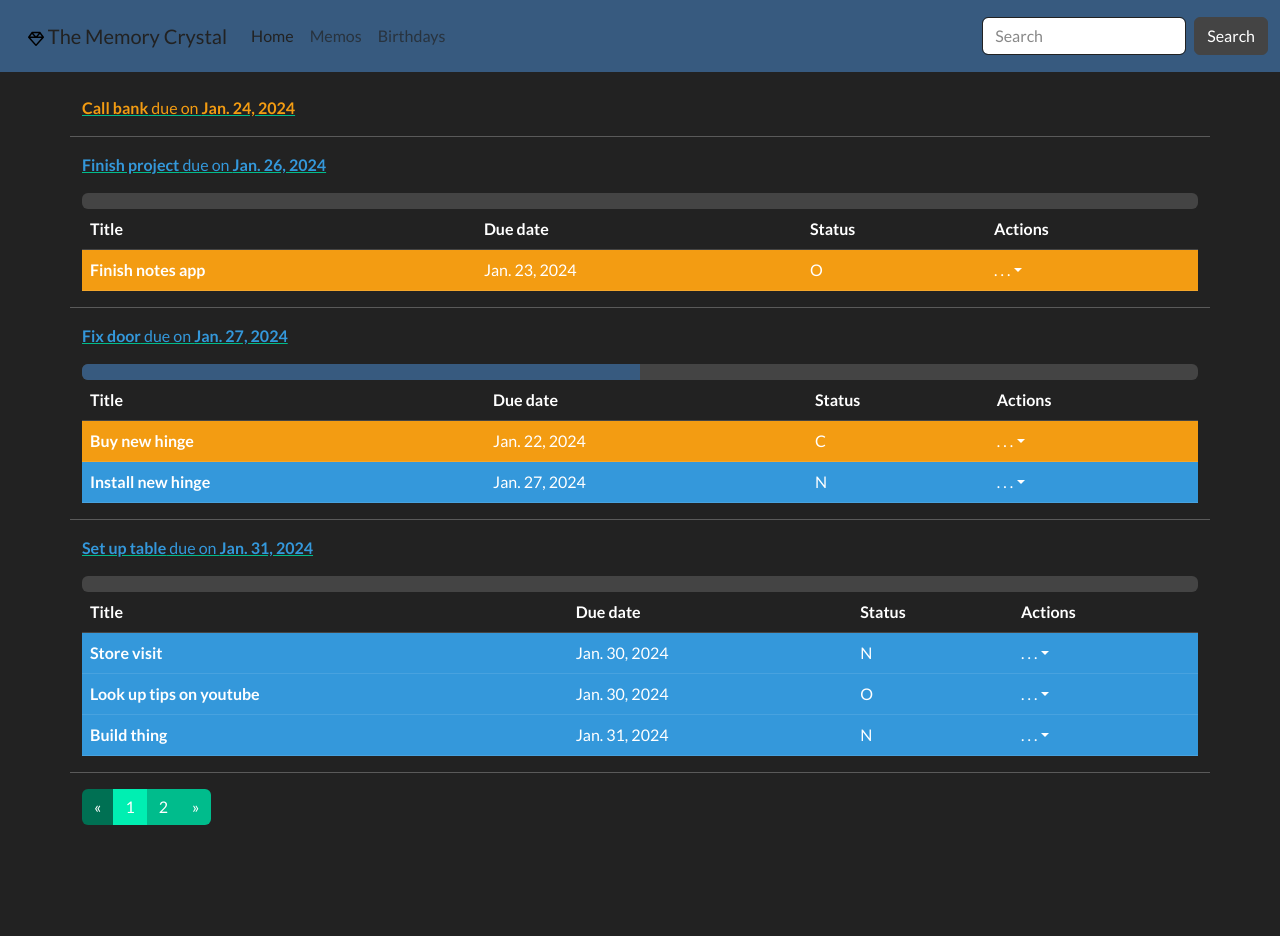
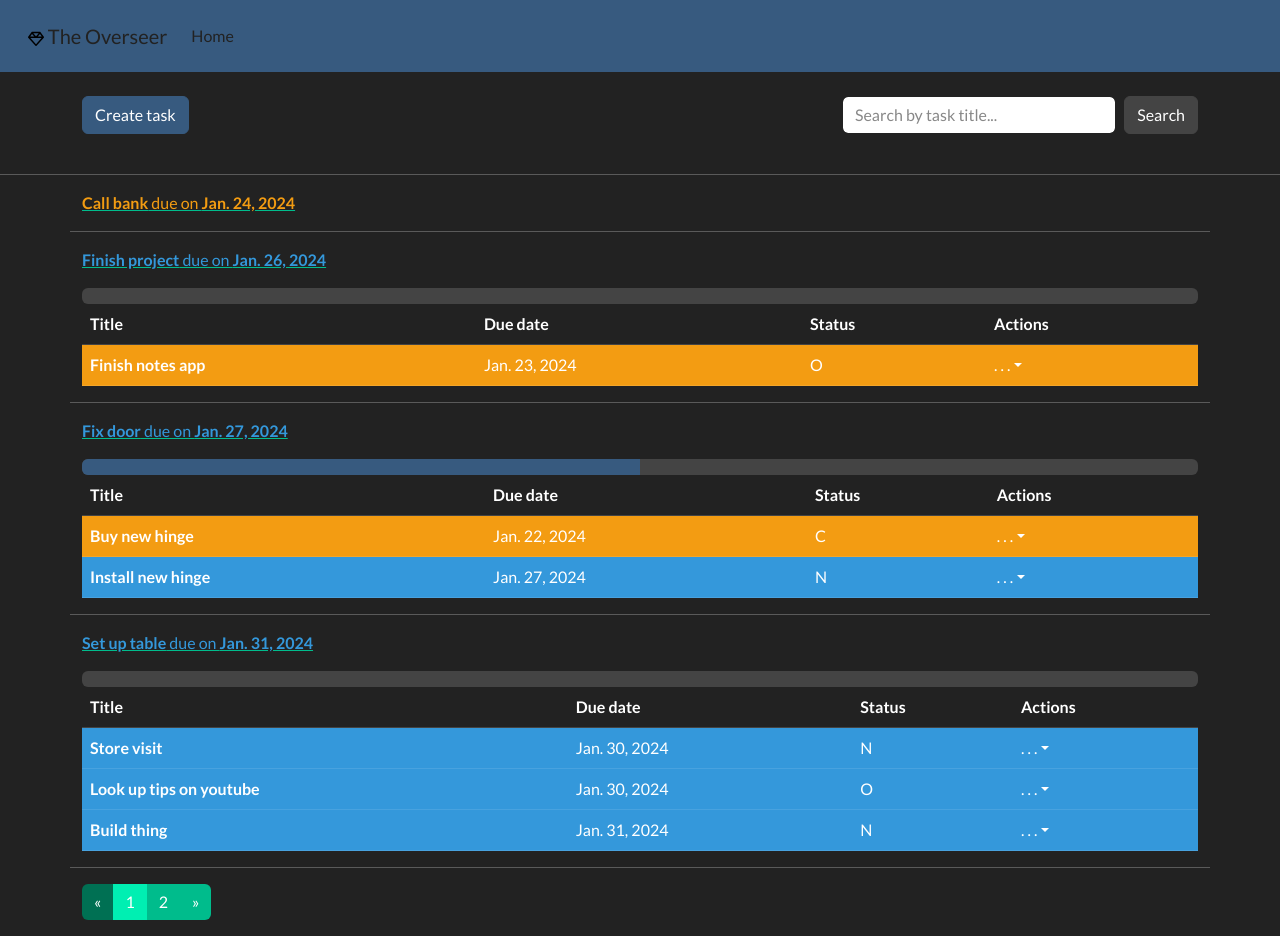
Before and after one commit to Rethdawg/loyal_companion, a Django app: page /tasks/ in a window 1280 px wide. Before the commit the page ends 825 px from the top, so only its background shows below. Run offline with Django 5.2, Linux system fonts and the light colour scheme; data comes from the database, SQL or seed files in the repository; both versions use the stored data as it was after the commit; some libraries are stand-ins or nearby versions.

Commit message:
Overseer V01
- Subtask view minor fixes;
- Index search and add new task;
- Task detail view all functionality implemented;

```diff
--- a/overseer/forms.py
+++ b/overseer/forms.py
@@ -15,8 +15,9 @@ class TaskForm(forms.ModelForm):
 class SubtaskForm(forms.ModelForm):
     class Meta:
         model = SubTask
-        fields = ('title', 'due_date', 'status', 'content', 'main_task')
+        fields = ('title', 'due_date', 'status', 'content',)
         widgets = {
             'pub_date': forms.HiddenInput,
-            'content': TinyMCE()
+            'content': TinyMCE(),
+            'main_task': forms.HiddenInput
         }
--- a/overseer/templates/overseer/base.html
+++ b/overseer/templates/overseer/base.html
@@ -25,7 +25,7 @@
                width="16"
                viewBox="0 0 512 512">
             <path d="M168.5 72L256 165l87.5-93h-175zM383.9 99.1L311.5 176h129L383.9 99.1zm50 124.9H256 78.1L256 420.3 433.9 224zM71.5 176h129L128.1 99.1 71.5 176zm434.3 40.1l-232 256c-4.5 5-11 7.9-17.8 7.9s-13.2-2.9-17.8-7.9l-232-256c-7.7-8.5-8.3-21.2-1.5-30.4l112-152c4.5-6.1 11.7-9.8 19.3-9.8H376c7.6 0 14.8 3.6 19.3 9.8l112 152c6.8 9.2 6.1 21.9-1.5 30.4z"/>
-          </svg> The Memory Crystal
+          </svg> The Overseer
         </a>
     </a>
     <button class="navbar-toggler"
@@ -43,17 +43,7 @@
             <span class="visually-hidden">(current)</span>
           </a>
         </li>
-        <li class="nav-item">
-          <a class="nav-link" href="{% url 'memos-all' %}">Memos</a>
-        </li>
-        <li class="nav-item">
-          <a class="nav-link" href="{% url 'birthdays-all' %}">Birthdays</a>
-        </li>
       </ul>
-      <form class="d-flex">
-        <input class="form-control me-sm-2" type="search" placeholder="Search">
-        <button class="btn btn-secondary my-2 my-sm-0" type="submit">Search</button>
-      </form>
     </div>
   </div>
 </nav>
--- a/overseer/templates/overseer/index.html
+++ b/overseer/templates/overseer/index.html
@@ -2,6 +2,23 @@
 {% block content %}
 {% load overseer_extras %}
 <br>
+<div class="container">
+    <div class="row">
+        <div class="col-4">
+            <a type="button" class="btn btn-primary" href="{% url 'task-create'%}">Create task</a>
+        </div>
+        <div class="col-4"></div>
+        <div class="col-4">
+            <form class="d-flex" method="post">
+                {% csrf_token %}
+                <input class="form-control me-sm-2" type="search" placeholder="Search by task title..." name="search_text">
+                <button class="btn btn-secondary my-2 my-sm-0" type="submit">Search</button>
+            </form>
+        </div>
+    </div>
+</div>
+<br>
+<hr>
 {% for task in task_list %}
     <div class="container">
         <div class="row">
@@ -31,9 +48,28 @@
                         <td>
                             <a class="nav-link dropdown-toggle" data-bs-toggle="dropdown" href="#" role="button" aria-haspopup="true" aria-expanded="false">. . .</a>
                             <div class="dropdown-menu" style="">
-                                <a class="dropdown-item" href="#">View content</a>
-                                <a class="dropdown-item" href="#">Edit</a>
-                                <a class="dropdown-item" href="#">Delete</a>
+                                <a class="dropdown-item" data-bs-toggle="modal" data-bs-target="#modal-content">View content</a>
+                                <a class="dropdown-item" href="{% url 'subtask-edit' subtask.id %}">Edit</a>
+                                <a class="dropdown-item" href="{% url 'subtask-delete' subtask.id %}">Delete</a>
+                            </div>
+                            <!--View Content Modal-->
+                            <div class="modal" id="modal-content">
+                              <div class="modal-dialog" role="document">
+                                <div class="modal-content">
+                                  <div class="modal-header">
+                                    <h5 class="modal-title">Subtask content</h5>
+                                    <button type="button" class="btn-close" data-bs-dismiss="modal" aria-label="Close">
+                                      <span aria-hidden="true"></span>
+                                    </button>
+                                  </div>
+                                  <div class="modal-body">
+                                    <p>{{ subtask.content | safe }}</p>
+                                  </div>
+                                  <div class="modal-footer">
+                                    <button type="button" class="btn btn-secondary" data-bs-dismiss="modal">Close</button>
+                                  </div>
+                                </div>
+                              </div>
                             </div>
                         </td>
                     </tr>
@@ -51,4 +87,5 @@
         {% paginate task_list %}
     </div>
 </div>
+
 {% endblock %}
--- a/overseer/templates/overseer/task_update_form.html
+++ b/overseer/templates/overseer/task_update_form.html
@@ -11,7 +11,11 @@
                 </fieldset>
                 <div class="form-group">
                     <input type="submit" class="btn btn-primary" value="Save changes">
-                    <a type="submit" class="btn btn-primary" href="{% url 'task-detail' task.id %}">Cancel</a>
+                    {% if task.id %}
+                        <a type="submit" class="btn btn-primary" href="{% url 'task-detail' task.id %}">Cancel</a>
+                    {% else %}
+                        <a type="submit" class="btn btn-primary" href="{% url 'overseer-index' %}">Cancel</a>
+                    {% endif %}
                 </div>
             </form>
         </div>
--- a/overseer/urls.py
+++ b/overseer/urls.py
@@ -4,8 +4,9 @@ from . import views
 urlpatterns = [
     path('', views.index, name='overseer-index'),
     path('tasks/<int:pk>', views.TaskDetailView.as_view(), name='task-detail'),
+    path('tasks/create', views.TaskCreateView.as_view(), name='task-create'),
     path('tasks/<int:pk>/edit', views.TaskUpdateView.as_view(), name='task-edit'),
-    path('tasks/<int:pk>/delete', views.TaskUpdateView.as_view(), name='task-delete'),
+    path('tasks/<int:pk>/delete', views.TaskDeleteView.as_view(), name='task-delete'),
     path('tasks/subtask/<int:pk>/edit', views.SubtaskUpdateView.as_view(), name='subtask-edit'),
     path('tasks/subtask/<int:pk>/delete', views.SubtaskDeleteView.as_view(), name='subtask-delete'),
 ]
--- a/overseer/views.py
+++ b/overseer/views.py
@@ -10,15 +10,16 @@ from django.views.generic.edit import FormMixin
 
 def index(request):
     if request.method == 'POST':
-        pass
-    task_list = Task.objects.all()
-    ren_task_list = RenewableTask.objects.all()
+        query_text = request.POST['search_text']
+        task_list = Task.objects.filter(title__icontains=query_text)
+    else:
+        task_list = Task.objects.all()
+        # ren_task_list = RenewableTask.objects.all()
     paginator = Paginator(task_list, 4)
     page_number = request.GET.get('page')
     paged_tasks = paginator.get_page(page_number)
     context = {
         'task_list': paged_tasks,
-        'ren_task_list': ren_task_list
     }
     return render(request, 'overseer/index.html', context=context)
 
@@ -37,7 +38,7 @@ class TaskDetailView(generic.DetailView, FormMixin):
             return self.form_invalid(form)
 
     def form_valid(self, form):
-        form.instance.task = self.object
+        form.instance.main_task = self.object
         form.save()
         return super().form_valid(form)
 
@@ -51,7 +52,7 @@ class TaskCreateView(generic.CreateView):
     template_name = 'overseer/task_update_form.html'
 
     def get_success_url(self):
-        return reverse('task-edit', kwargs={'pk': self.object.id})
+        return reverse('task-detail', kwargs={'pk': self.object.id})
 
 
 class TaskUpdateView(generic.UpdateView):
```
Also changed, not shown: db.sqlite3.
